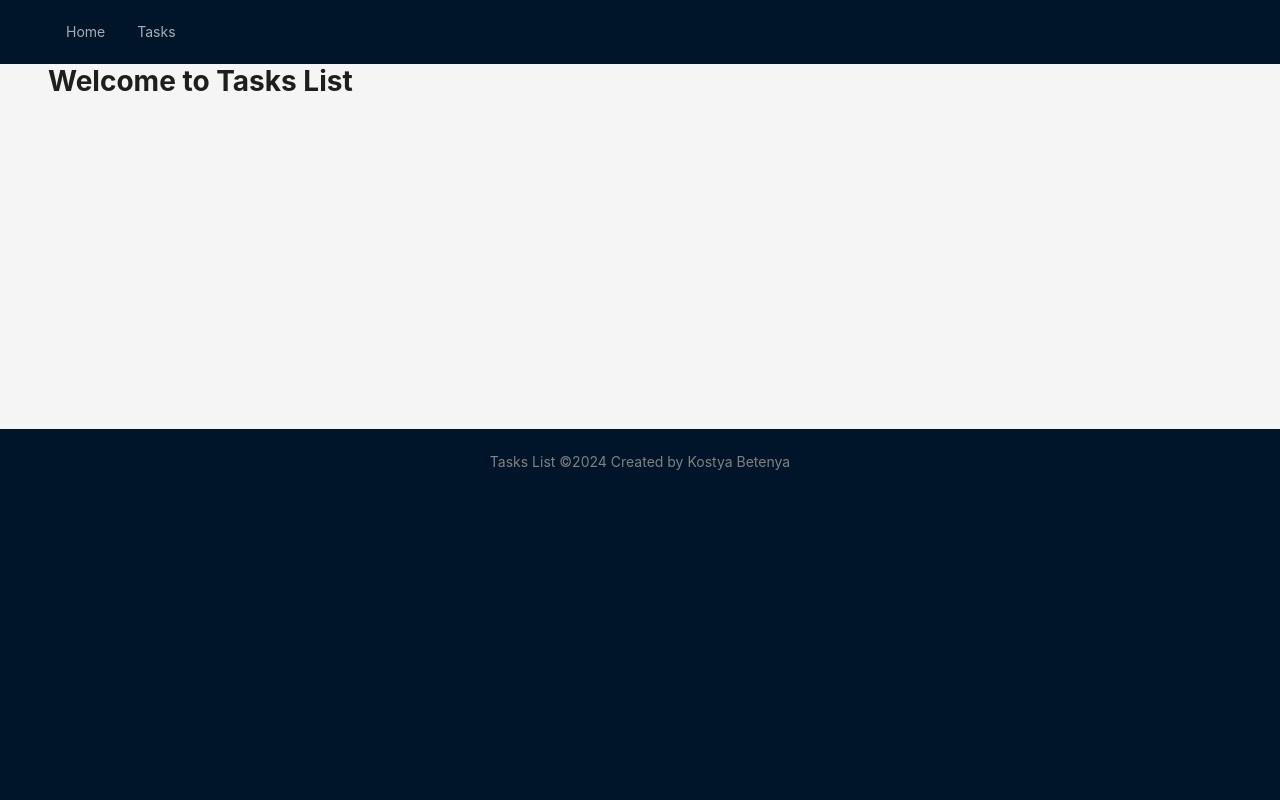
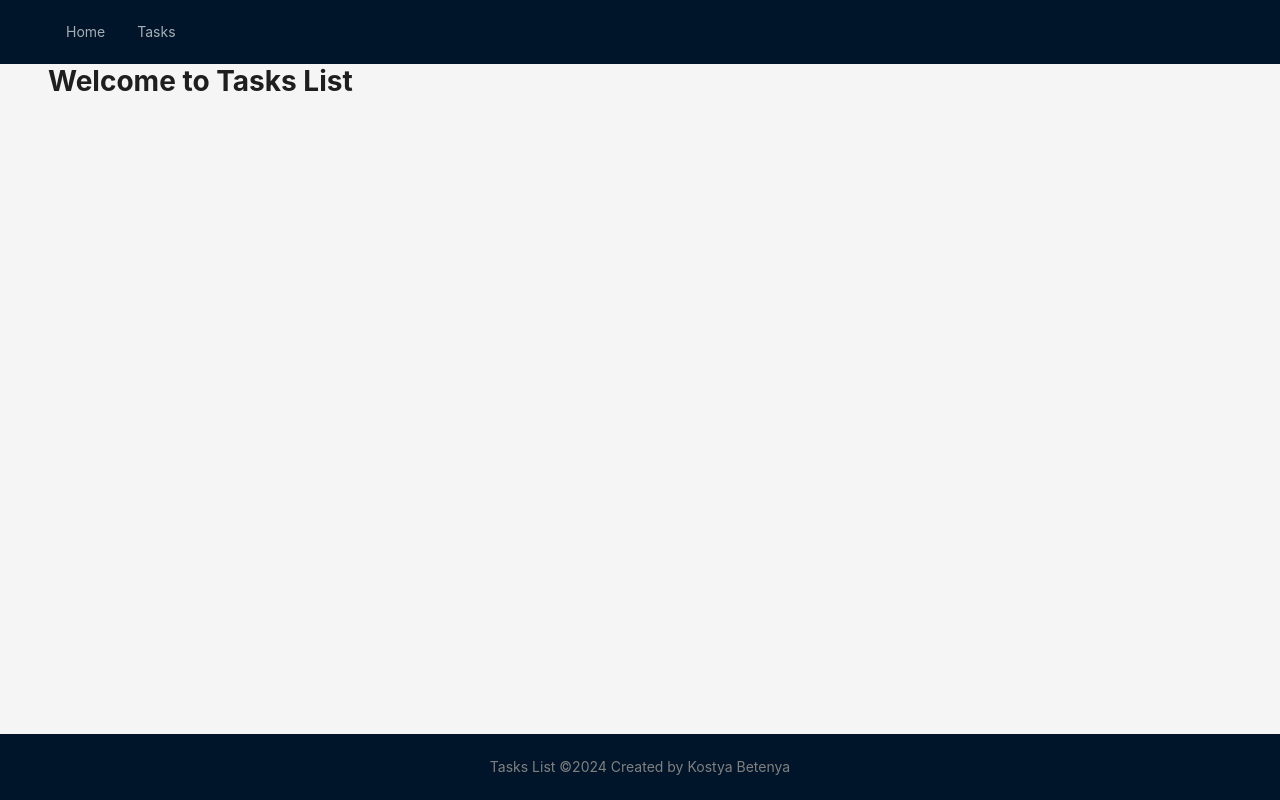
Before and after one commit to kostyabet/tasks-list, a Next.js app in the folder frontend/: page / in a window 1280 px wide. Built offline with nearby package versions, Linux system fonts and the light colour scheme.

Commit message:
footer create

```diff
--- a/frontend/app/layout.tsx
+++ b/frontend/app/layout.tsx
@@ -27,7 +27,7 @@ export default function RootLayout({
             />
           </Header>
           <Content style={{padding: "0 48px"}}>{children}</Content>
-          <Footer style={{ textAlign: 'center', width: "auto", flex: 1, height: "100vh", backgroundColor: "rgb(0, 21, 41)", marginTop: "25px", color: "grey"}}>
+          <Footer style={{ textAlign: 'center', width: "auto", flex: 1, maxHeight: "66.4px", height: "66.4px", backgroundColor: "rgb(0, 21, 41)", marginTop: "25px", color: "grey"}}>
             <p>Tasks List ©2024 Created by Kostya Betenya</p>
           </Footer>
         </Layout>
```
